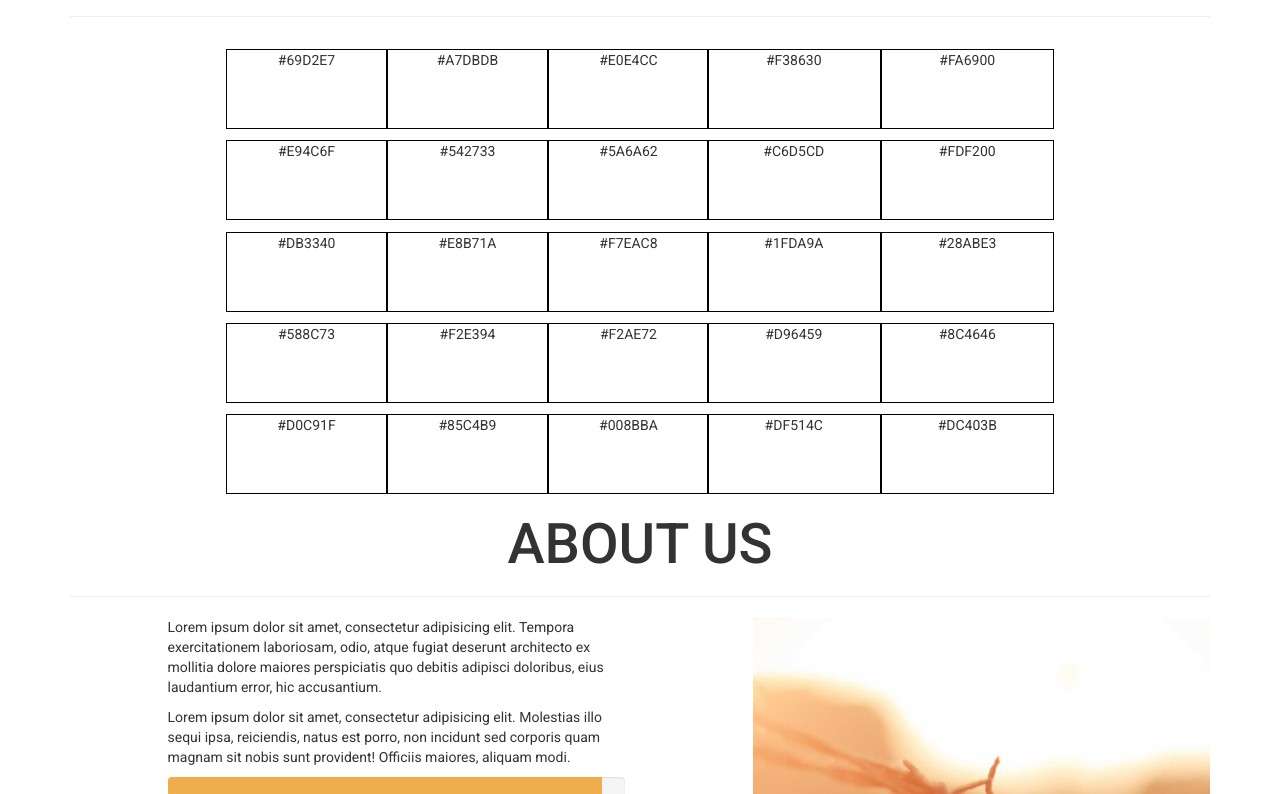
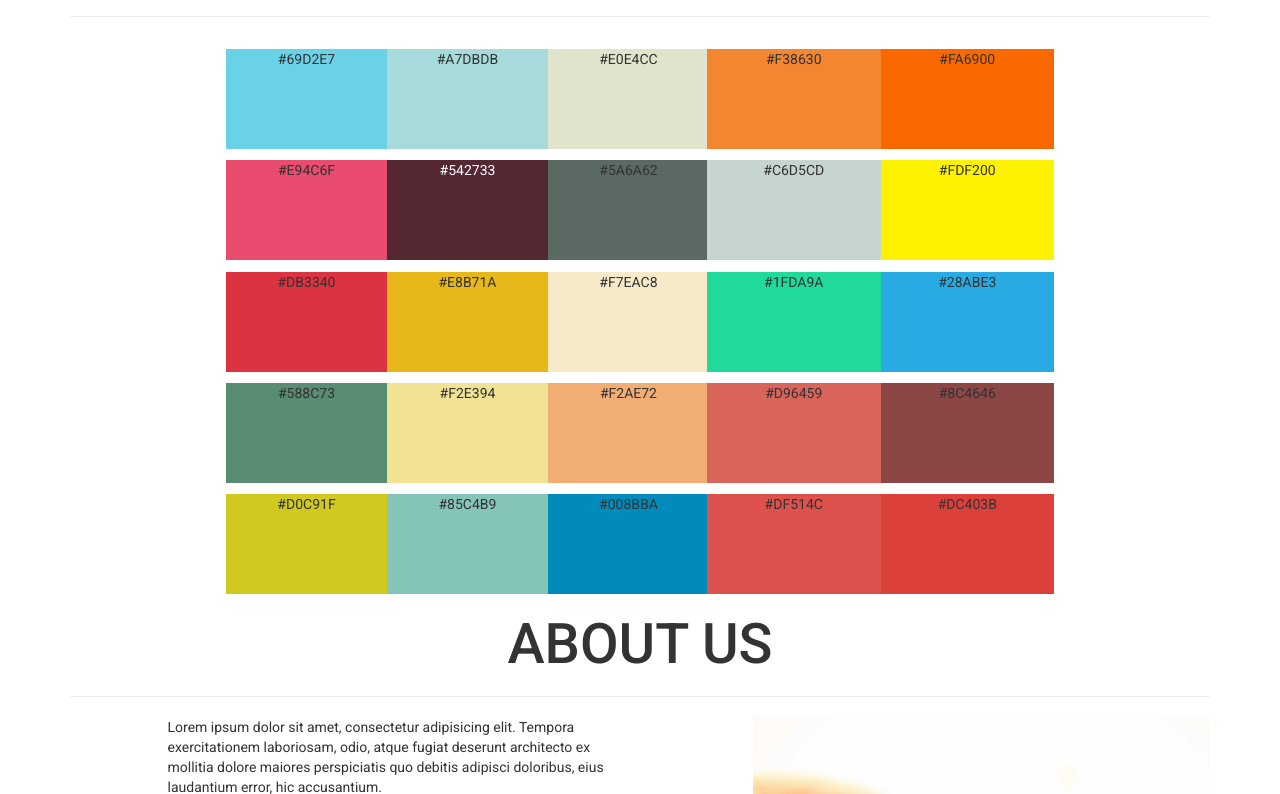
Before and after one commit to FlorIBG/33.KaneTheme, a plain HTML site: page index.html in a window 1280 px wide. Shown: the part 559-1353 px from the top of the page. Drawn offline with nearby package versions, Linux system fonts and the light colour scheme; files whose address does not match are found by name.

Commit message:
con la paleta de colores completa

```diff
--- a/css/main.css
+++ b/css/main.css
@@ -79,11 +79,90 @@ header, .navbar-default{
 }
                           /* Seccion paleta de colores */
 .paleta{
-	border: 1px solid black;
-	height: 80px;
+	height: 100px;
 }
 .unir{
 	padding-left: 13px !important;
+}
+/* primera linea de colores de la paleta */
+.bg-color1{
+	background-color: #69D2E7;
+}
+.bg-color2{
+	background-color: #A7DBDB;
+}
+.bg-color3{
+	background-color: #E0E4CC;
+}
+.bg-color4{
+	background-color: #F38630;
+}
+.bg-color5{
+	background-color: #FA6900;
+}
+/* Segunda linea de colores de la paleta */
+.bg-color6{
+	background-color: #E94C6F;
+}
+.bg-color7{
+	background-color: #542733;
+}
+.bg-color8{
+	background-color: #5A6A62;
+}
+.bg-color9{
+	background-color: #C6D5CD;
+}
+.bg-color10{
+	background-color: #FDF200;
+}
+/* Tercera linea de colores de la paleta */
+.bg-color11{
+	background-color: #DB3340;
+}
+.bg-color12{
+	background-color: #E8B71A;
+}
+.bg-color13{
+	background-color: #F7EAC8;
+}
+.bg-color14{
+	background-color: #1FDA9A;
+}
+.bg-color15{
+	background-color: #28ABE3;
+}
+/* Cuarta linea de colores de la paleta */
+.bg-color16{
+	background-color: #588C73;
+}
+.bg-color17{
+	background-color: #F2E394;
+}
+.bg-color18{
+	background-color: #F2AE72;
+}
+.bg-color19{
+	background-color: #D96459;
+}
+.bg-color20{
+	background-color: #8C4646;
+}
+/* Quinta linea de colores de la paleta */
+.bg-color21{
+	background-color: #D0C91F;
+}
+.bg-color22{
+	background-color: #85C4B9;
+}
+.bg-color23{
+	background-color: #008BBA;
+}
+.bg-color24{
+	background-color: #DF514C;
+}
+.bg-color25{
+	background-color: #DC403B;
 }
                            /* Parte about us */
 .html{
--- a/index.html
+++ b/index.html
@@ -96,20 +96,20 @@
                             <div class="col-lg-4 paleta bg-color1 text-center">
                                 <span>#69D2E7</span>
                             </div>
-                            <div class="col-lg-4 paleta bg-color1 text-center">
+                            <div class="col-lg-4 paleta bg-color2 text-center">
                                 <span>#A7DBDB</span>
                             </div>
-                            <div class="col-lg-4 paleta bg-color1 text-center">
+                            <div class="col-lg-4 paleta bg-color3 text-center">
                                 <span>#E0E4CC</span>
                             </div>
                         </div>
                     </div>
                     <div class="col-lg-5 unir">
                         <div class="row">
-                            <div class="col-lg-6 paleta bg-color1 text-center">
+                            <div class="col-lg-6 paleta bg-color4 text-center">
                                 <span>#F38630</span>
                             </div>
-                            <div class="col-lg-6 paleta bg-color1 text-center">
+                            <div class="col-lg-6 paleta bg-color5 text-center">
                                 <span>#FA6900</span>
                             </div>
                         </div>
@@ -118,23 +118,23 @@
                 <div class="row plyr-5 mt-2"> <!-- Segunda linea del mosaico de colores -->
                     <div class="col-lg-7">
                         <div class="row">
-                            <div class="col-lg-4 paleta bg-color1 text-center">
+                            <div class="col-lg-4 paleta bg-color6 text-center">
                                 <span>#E94C6F</span>
                             </div>
-                            <div class="col-lg-4 paleta bg-color1 text-center">
-                                <span>#542733</span>
+                            <div class="col-lg-4 paleta bg-color7 text-center">
+                                <span class="white">#542733</span>
                             </div>
-                            <div class="col-lg-4 paleta bg-color1 text-center">
+                            <div class="col-lg-4 paleta bg-color8 text-center">
                                 <span>#5A6A62</span>
                             </div>
                         </div>
                     </div>
                     <div class="col-lg-5 unir">
                         <div class="row">
-                            <div class="col-lg-6 paleta bg-color1 text-center">
+                            <div class="col-lg-6 paleta bg-color9 text-center">
                                 <span>#C6D5CD</span>
                             </div>
-                            <div class="col-lg-6 paleta bg-color1 text-center">
+                            <div class="col-lg-6 paleta bg-color10 text-center">
                                 <span>#FDF200</span>
                             </div>
                         </div>
@@ -143,23 +143,23 @@
                 <div class="row plyr-5 mt-2"> <!-- Tercera linea del mosaico de colores -->
                     <div class="col-lg-7">
                         <div class="row">
-                            <div class="col-lg-4 paleta bg-color1 text-center">
+                            <div class="col-lg-4 paleta bg-color11 text-center">
                                 <span>#DB3340</span>
                             </div>
-                            <div class="col-lg-4 paleta bg-color1 text-center">
+                            <div class="col-lg-4 paleta bg-color12 text-center">
                                 <span>#E8B71A</span>
                             </div>
-                            <div class="col-lg-4 paleta bg-color1 text-center">
+                            <div class="col-lg-4 paleta bg-color13 text-center">
                                 <span>#F7EAC8</span>
                             </div>
                         </div>
                     </div>
                     <div class="col-lg-5 unir">
                         <div class="row">
-                            <div class="col-lg-6 paleta bg-color1 text-center">
+                            <div class="col-lg-6 paleta bg-color14 text-center">
                                 <span>#1FDA9A</span>
                             </div>
-                            <div class="col-lg-6 paleta bg-color1 text-center">
+                            <div class="col-lg-6 paleta bg-color15 text-center">
                                 <span>#28ABE3</span>
                             </div>
                         </div>
@@ -168,23 +168,23 @@
                 <div class="row plyr-5 mt-2"> <!-- Cuarta linea del mosaico de colores -->
                     <div class="col-lg-7">
                         <div class="row">
-                            <div class="col-lg-4 paleta bg-color1 text-center">
+                            <div class="col-lg-4 paleta bg-color16 text-center">
                                 <span>#588C73</span>
                             </div>
-                            <div class="col-lg-4 paleta bg-color1 text-center">
+                            <div class="col-lg-4 paleta bg-color17 text-center">
                                 <span>#F2E394</span>
                             </div>
-                            <div class="col-lg-4 paleta bg-color1 text-center">
+                            <div class="col-lg-4 paleta bg-color18 text-center">
                                 <span>#F2AE72</span>
                             </div>
                         </div>
                     </div>
                     <div class="col-lg-5 unir">
                         <div class="row">
-                            <div class="col-lg-6 paleta bg-color1 text-center">
+                            <div class="col-lg-6 paleta bg-color19 text-center">
                                 <span>#D96459</span>
                             </div>
-                            <div class="col-lg-6 paleta bg-color1 text-center">
+                            <div class="col-lg-6 paleta bg-color20 text-center">
                                 <span>#8C4646</span>
                             </div>
                         </div>
@@ -193,23 +193,23 @@
                 <div class="row plyr-5 mt-2"> <!-- Quinta linea del mosaico de colores -->
                     <div class="col-lg-7">
                         <div class="row">
-                            <div class="col-lg-4 paleta bg-color1 text-center">
+                            <div class="col-lg-4 paleta bg-color21 text-center">
                                 <span>#D0C91F</span>
                             </div>
-                            <div class="col-lg-4 paleta bg-color1 text-center">
+                            <div class="col-lg-4 paleta bg-color22 text-center">
                                 <span>#85C4B9</span>
                             </div>
-                            <div class="col-lg-4 paleta bg-color1 text-center">
+                            <div class="col-lg-4 paleta bg-color23 text-center">
                                 <span>#008BBA</span>
                             </div>
                         </div>
                     </div>
                     <div class="col-lg-5 unir">
                         <div class="row">
-                            <div class="col-lg-6 paleta bg-color1 text-center">
+                            <div class="col-lg-6 paleta bg-color24 text-center">
                                 <span>#DF514C</span>
                             </div>
-                            <div class="col-lg-6 paleta bg-color1 text-center">
+                            <div class="col-lg-6 paleta bg-color25 text-center">
                                 <span>#DC403B</span>
                             </div>
                         </div>
```
